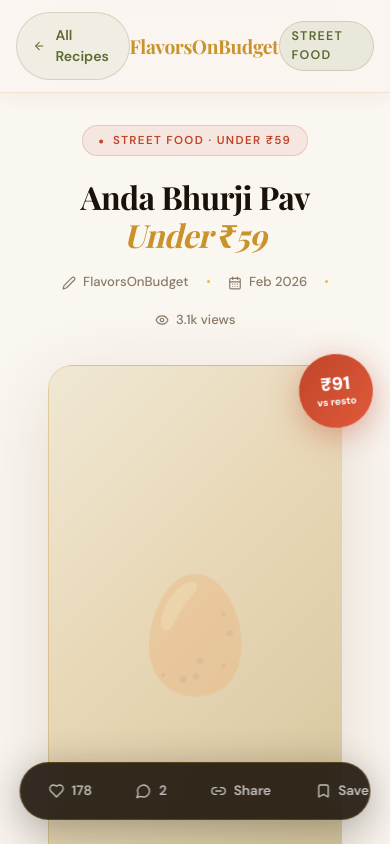
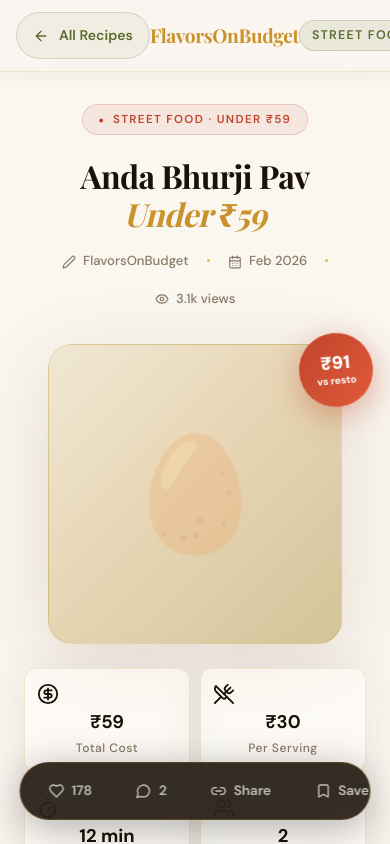
Before and after one commit to uiuxsatyam/flavorsonbudget, a Next.js app: page /recipes/anda-bhurji-pav in a window 390 px wide. Shown: the top 844 px of the page. Built offline with nearby package versions, Linux system fonts and the light colour scheme; no server answers; a web font is replaced by a local one.

Commit message:
Fix navbar button wrapping and cover image height on mobile

```diff
--- a/app/recipes/[slug]/recipe-detail.css
+++ b/app/recipes/[slug]/recipe-detail.css
@@ -87,6 +87,9 @@
   padding: 5px 12px;
   border-radius: 100px;
   border: 1px solid rgba(92, 107, 46, .2);
+  white-space: nowrap;
+  /* Prevent wrapping */
+  flex-shrink: 0;
 }
 
 .fob-recipe .back-link {
@@ -102,6 +105,9 @@
   border: 1px solid rgba(92, 107, 46, .2);
   background: rgba(92, 107, 46, .06);
   transition: background .2s, transform .15s;
+  white-space: nowrap;
+  /* Prevent wrapping */
+  flex-shrink: 0;
 }
 
 .fob-recipe .back-link:hover {
@@ -1433,6 +1439,11 @@
     padding: 22px 18px;
   }
 
+  /* Reduce hero image height for mobile */
+  .fob-recipe .hero-image {
+    height: 300px;
+  }
+
   .fob-recipe .fob-nav {
     padding: 12px 16px;
   }
```
